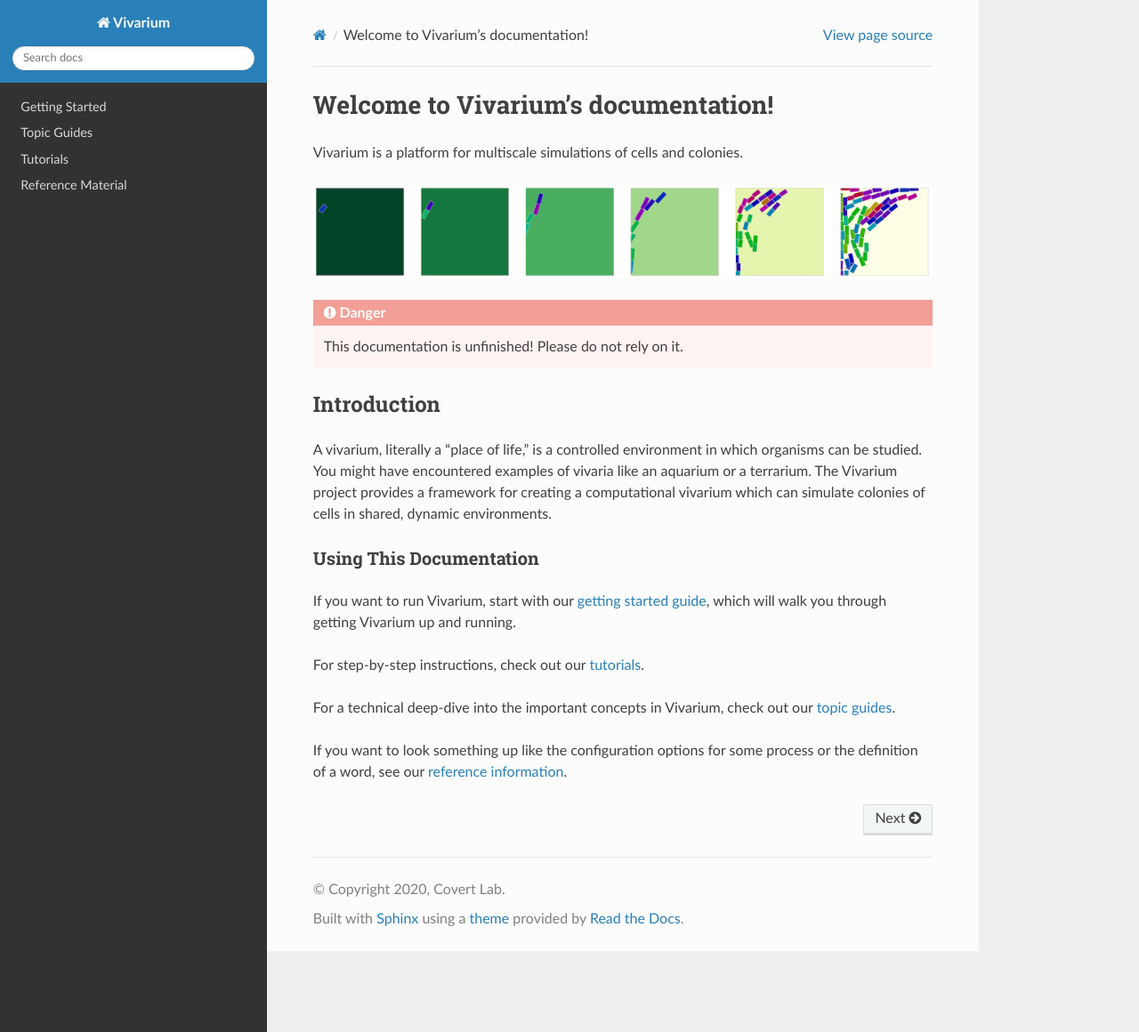
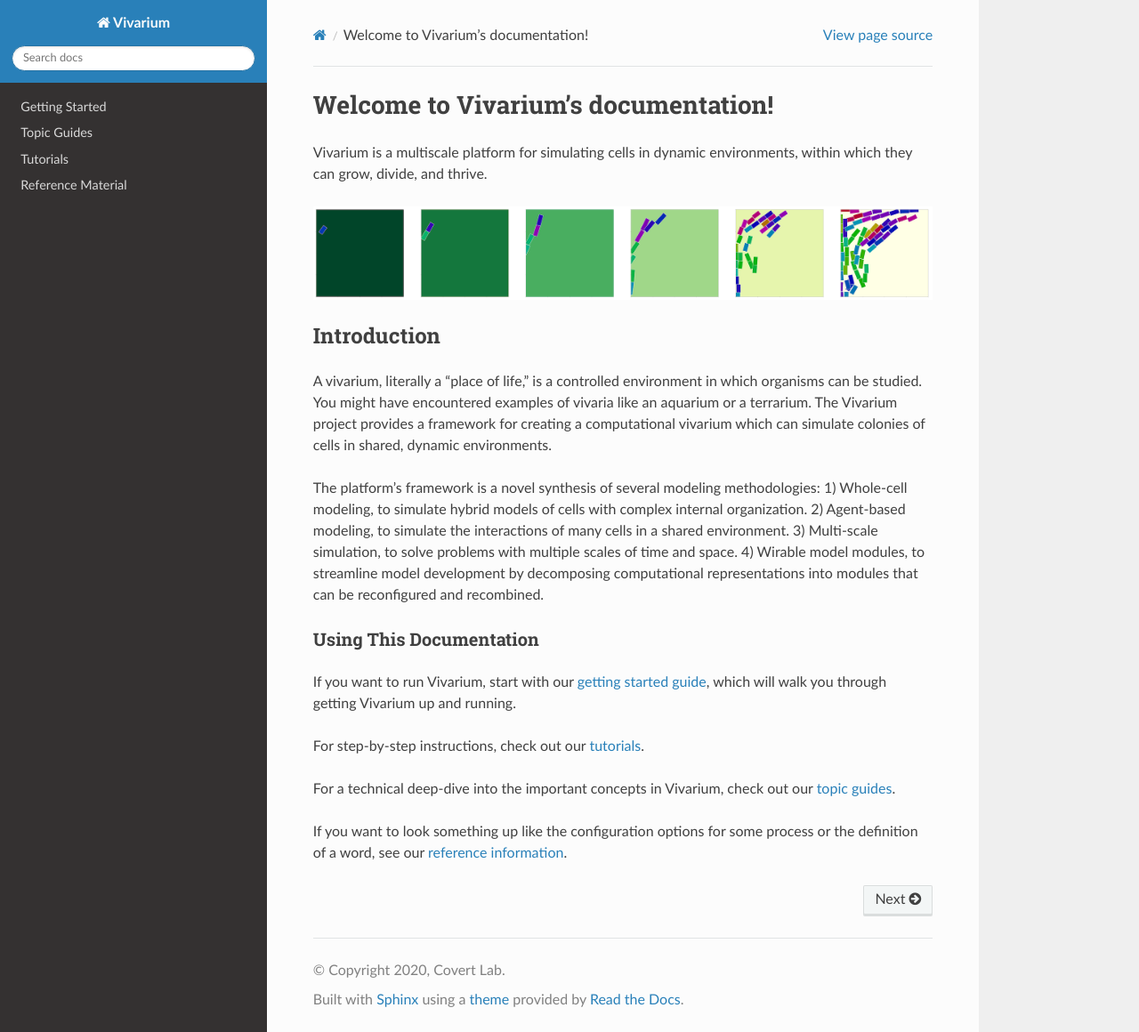
Before and after one commit to hongzhonglu/vivarium, a Sphinx documentation site: the page built from doc/index.rst, in a window 1280 px wide and 1160 px high. Shown: the whole window at 89% size. Built offline with Sphinx 7.4.7 and the Read the Docs theme 2.0.0, drawn with Linux system fonts in a browser that asks for light colours; pages that are not in the unit, such as notebooks, are missing from menus.

Commit message:
update doc index

```diff
--- a/doc/index.rst
+++ b/doc/index.rst
@@ -2,7 +2,8 @@
 Welcome to Vivarium's documentation!
 ====================================
 
-Vivarium is a platform for multiscale simulations of cells and colonies.
+Vivarium is a multiscale platform for simulating cells in dynamic
+environments, within which they can grow, divide, and thrive.
 
 .. image:: ./_static/colony_growth.png
     :width: 100%
@@ -24,8 +25,6 @@
 
 .. todo:: Maybe use :ref:`modindex`
 
-.. DANGER:: This documentation is unfinished! Please do not rely on it.
-
 ------------
 Introduction
 ------------
@@ -35,6 +34,18 @@
 vivaria like an aquarium or a terrarium. The Vivarium project provides a
 framework for creating a computational vivarium which can simulate
 colonies of cells in shared, dynamic environments.
+
+The platform's framework is a novel synthesis of several modeling
+methodologies:
+1) Whole-cell modeling, to simulate hybrid models of cells with complex
+internal organization.
+2) Agent-based modeling, to simulate the interactions of many cells in a
+shared environment.
+3) Multi-scale simulation, to solve problems with multiple scales of time
+and space.
+4) Wirable model modules, to streamline model development by decomposing
+computational representations into modules that can be reconfigured and
+recombined.
 
 .. todo:: Use cases
 
```
